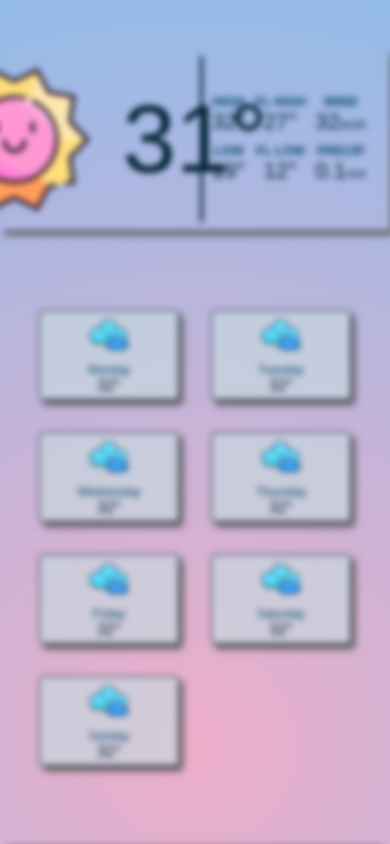
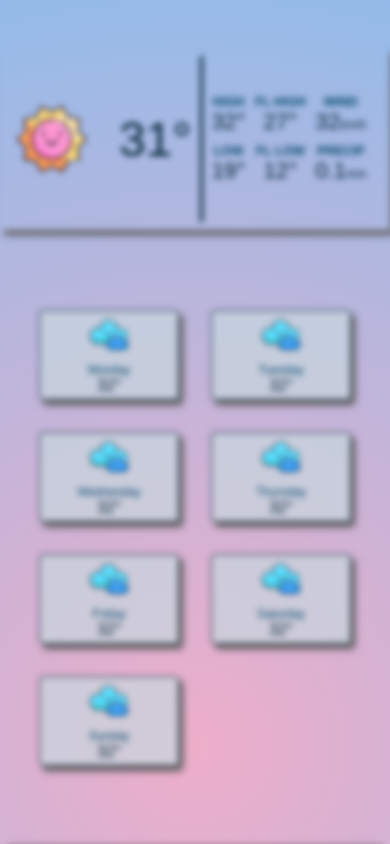
Before and after one commit to jadex8/weatherapp, a website built with Vite: page index.html in a window 390 px wide. Shown: the top 844 px of the page. Built offline with nearby package versions, Linux system fonts and the light colour scheme; no server answers.

Commit message:
Update style.css

```diff
--- a/style.css
+++ b/style.css
@@ -55,12 +55,12 @@ body{
 
 @media (max-width: 691px) {
   .weather-icon.large{
-    width: 100%;
+    width: 40%;
     height: 150px;
   }
 
   .header-current-temp{
-    font-size: 6rem;
+    font-size: 3rem;
     margin-left: 2rem;
   }
 }
```
